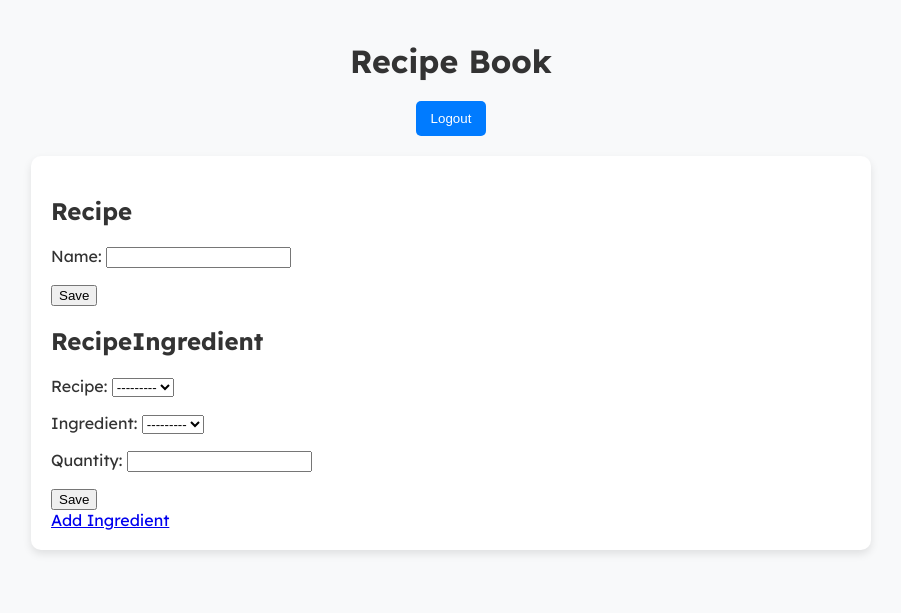
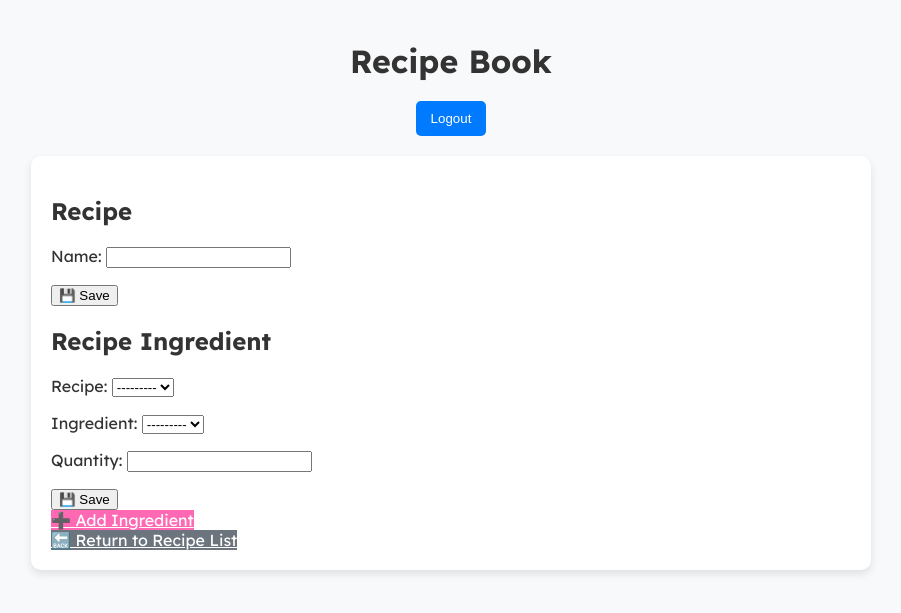
Before and after one commit to studentidle/recipebook-sabio-jedale, a Django app: page /recipe/add/ in a window 1280 px wide. Shown: the top 613 px of the page, without its empty margins (189-1090 px from the left). Run offline with Django 5.2, Linux system fonts and the light colour scheme; the visitor is signed in with stand-in values (Sample User, id 1); data that the repository does not hold is empty.

Commit message:
added design and improve functionality

```diff
--- a/recipebook/ledger/templates/addRecipe.html
+++ b/recipebook/ledger/templates/addRecipe.html
@@ -3,18 +3,55 @@
 
 {% block content %}
     {{ block.super }}
+
     <h2>Recipe</h2>
-    <form method="POST">
+    <form method="POST" class="mb-4">
         {% csrf_token %}
         {{ recipe.as_p }}
-        <button type="submit">Save</button>
+        <button type="submit" class="btn btn-success">💾 Save</button>
     </form>
 
-    <h2>RecipeIngredient</h2>
-    <form method="POST">
+    <h2>Recipe Ingredient</h2>
+    <form method="POST" class="mb-3">
         {% csrf_token %}
         {{ recipeIngredient.as_p }}
-        <button type="submit">Save</button>
+        <button type="submit" class="btn btn-success">💾 Save</button>
     </form>
-    <a href="{% url 'ledger:addIngredient' %}" class="btn btn-primary">Add Ingredient</a>
+
+    <!-- Add Ingredient Button -->
+    <div class="text-end mt-4">
+        <a href="{% url 'ledger:addIngredient' %}" class="btn btn-pink rounded-pill shadow-sm px-4 py-2 fw-bold">
+            ➕ Add Ingredient
+        </a>
+    </div>
+
+    <!-- Return to Recipe List Button -->
+    <div class="text-end mt-4">
+        <a href="/recipe/list" class="btn btn-secondary rounded-pill shadow-sm px-4 py-2 fw-bold">
+            🔙 Return to Recipe List
+        </a>
+    </div>
+
+    <style>
+        .btn-pink {
+            background-color: #ff69b4;
+            color: white;
+            border: none;
+        }
+
+        .btn-pink:hover {
+            background-color: #ff85c1;
+        }
+
+        .btn-secondary {
+            background-color: #6c757d;
+            color: white;
+            border: none;
+        }
+
+        .btn-secondary:hover {
+            background-color: #5a6268;
+        }
+    </style>
+
 {% endblock %}
```
Also changed, not shown: recipebook/ledger/templates/addIngredient.html (+5 -2 lines), recipebook/ledger/templates/recipeList.html (+18 -10 lines), recipebook/ledger/migrations/0001_initial.py (added), recipebook/media/images/Adobo_DSCF4391.jpg (added).
